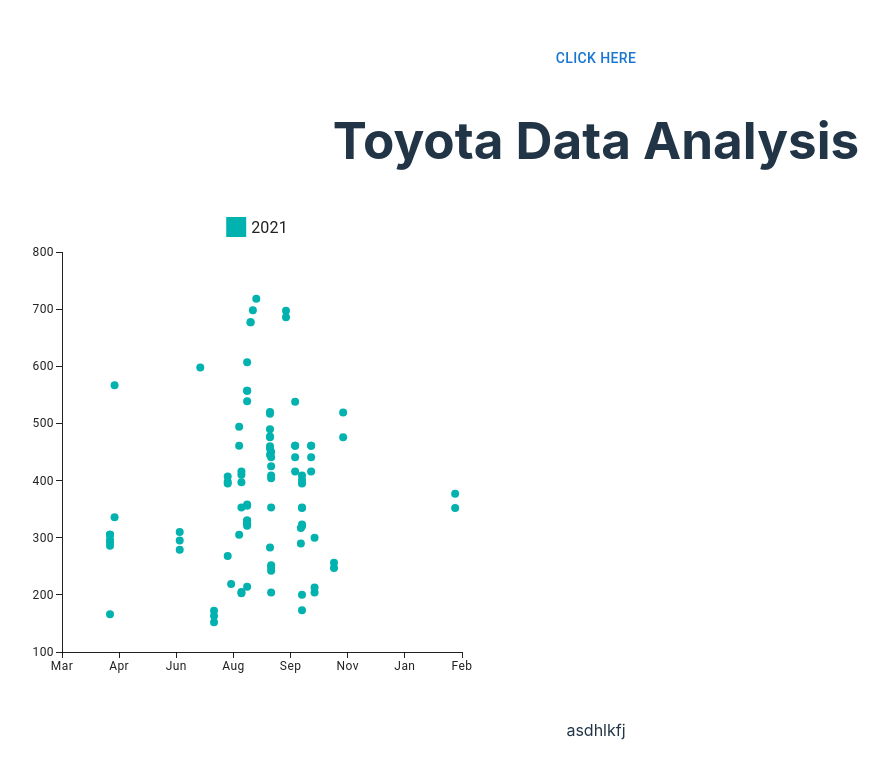
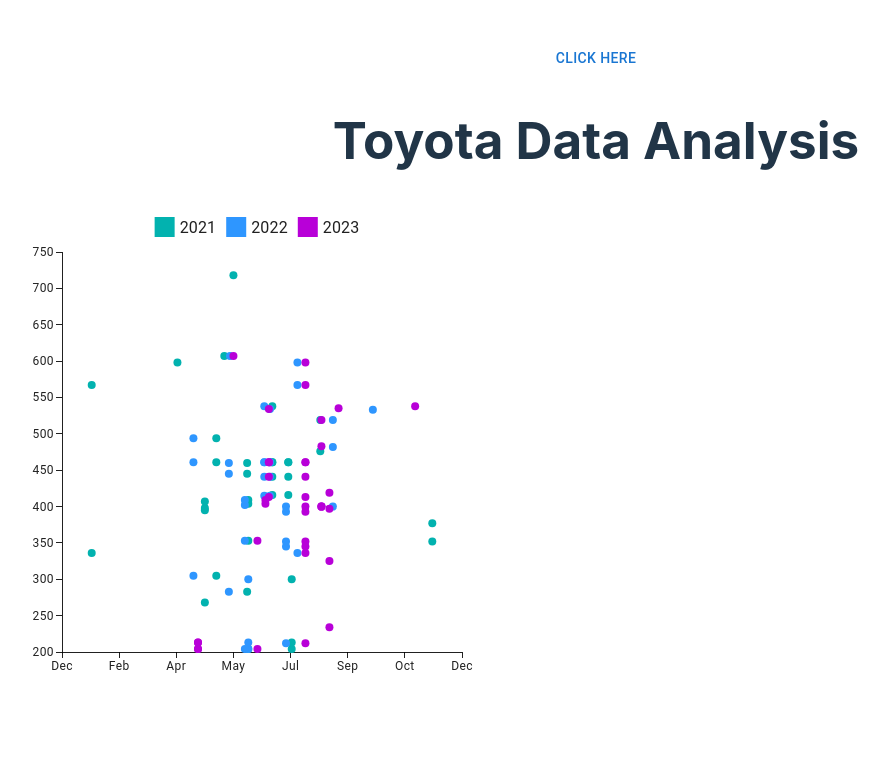
Before and after one commit to ymmot239/HackUTD-RippleEffect, a React (Vite) app: page / in a window 1280 px wide. Shown: the top 778 px of the page, without its empty margins (44-933 px from the left). Built offline with nearby package versions, Linux system fonts and the light colour scheme.

Commit message:
Muti filter
Added a multifilter so that multiple values can be searched for at once

```diff
--- a/src/ClientData.tsx
+++ b/src/ClientData.tsx
@@ -217,15 +217,47 @@
      */
     public static filterData(
         data: cars[],
-        field: filterTypes,
-        value: string,
+        field?: filterTypes,
+        value?: string,
     ): cars[] {
-        const final: cars[] = [];
-        for (let x of data) {
-            if (x[field]===value) {
+        if(field && value){
+            const final: cars[] = [];
+            for (let x of data) {
+                if (x[field]===value) {
+                    final.push(x);
+                }
+            }
+            return final;
+        }else{
+            return data;
+        }
+    }
+
+    /**
+     * takes a number of fields and their correct values to filter out datapoints
+     * @param data - data to be sorted
+     * @param field - fields to check
+     * @param value - values to validate
+     * @returns filtered data
+     */
+    public static multiFilterData(
+        data: cars[],
+        field?: filterTypes[],
+        value?: string[]
+    ){
+        if(field && value){
+            const final: cars[] = [];
+            outerloop: for (let x of data) {
+                for(let f = 0; f < Math.min(field.length, value.length); f++){
+                    if (x[field[f]]!==value[f]) {
+                        continue outerloop;
+                    }
+                }
                 final.push(x);
             }
+            return final;
+        }else{
+            return data;
         }
-        return final;
     }
 }
--- a/src/pages/Home.tsx
+++ b/src/pages/Home.tsx
@@ -1,15 +1,15 @@
-import { Graph } from "../widgets/Graph";
+import { MultiGraph, SingleGraph } from "../widgets/Graph";
 
 export function Home(): JSX.Element {
     return (
         <>
             <h1>Toyota Data Analysis</h1>
-            <Graph
-                year={2021}
-                field="Mfr Name"
-                value="Toyota"
+            <MultiGraph
+                years={[2021,2022, 2023]}
+                field={["Mfr Name", "Division"]}
+                value={["Toyota", "LEXUS"]}
             />
-            <p>asdhlkfj</p>
+
         </>
     );
 }
--- a/src/widgets/Graph.tsx
+++ b/src/widgets/Graph.tsx
@@ -1,13 +1,13 @@
-import { ScatterChart, ScatterValueType } from "@mui/x-charts";
+import { ScatterChart, ScatterSeriesType, ScatterValueType } from "@mui/x-charts";
 import { ClientData, filterTypes } from "../ClientData";
 
 export interface graphProps{
     year:number,
-    field: filterTypes,
-    value: string,
+    field?: filterTypes,
+    value?: string,
 }
 
-export function Graph(props:graphProps): JSX.Element {
+export function SingleGraph(props:graphProps): JSX.Element {
     //const data2 = Object.values(data[2021]);
 
     /*
@@ -91,6 +91,54 @@
     );
 }
 
+export interface multiGraphProps{
+    years:number[],
+    field?: filterTypes[],
+    value?: string[],
+}
+
+export function MultiGraph(props:multiGraphProps): JSX.Element {
+
+
+    const data = props.years.map((y)=>(
+        ClientData.multiFilterData(
+            ClientData.getDataByYear(y),
+            props.field,
+            props.value
+        )
+    ))
+
+    const valueFormatter = (value:ScatterValueType|undefined) => `${value?.id}`;
+
+    return (
+        <ScatterChart
+            xAxis={[
+                {
+                    valueFormatter: (a,c) => {
+                        c;
+                        const jsDate = ExcelDateToJSDate(a);
+                        return jsDate.toUTCString().slice(8,11);
+
+                    }
+                }
+            ]}
+            series={
+                props.years.map((y,ind)=>({
+                    label:y.toString(),
+                    data:data[ind].map((v) => ({
+                        x:v["Release Date"]%360,
+                        y:v["City CO2 Rounded Adjusted"],
+                        id:v["Division"]+" " + v["Carline"]+" " + v["Verify Mfr Cd"]+" " + v["Index (Model Type Index)"]
+                    })),
+                    valueFormatter
+                }))
+            }
+            width={500}
+            height={500}
+        />
+    );
+}
+
 function ExcelDateToJSDate(serial:number) {
     var utc_days  = Math.floor(serial - 25569);
     var utc_value = utc_days * 86400;
```
